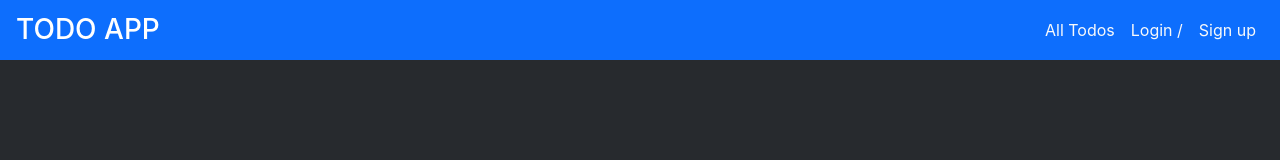
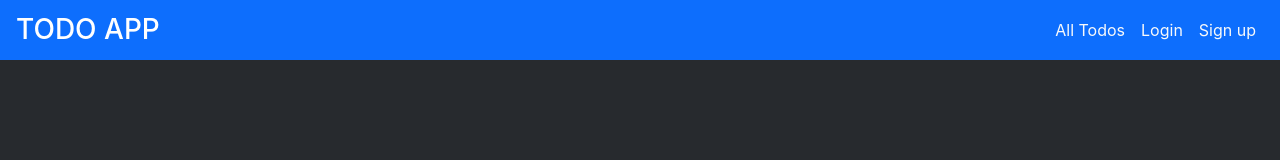
Before and after one commit to AbdullahiAden/mern-todo-app, a React (Create React App) app in the folder client/: page / in a window 1280 px wide. Shown: the top 160 px of the page. Built offline with nearby package versions, Linux system fonts and the light colour scheme.

Commit message:
refactor

```diff
--- a/client/src/components/Navbar.js
+++ b/client/src/components/Navbar.js
@@ -76,7 +76,7 @@ export default function Navbar() {
                 </a>
               </li>
               <a className="nav-link text-light" href="/login">
-                Login /
+                Login
               </a>
               <span>
                 <a className="nav-link text-light" href="/signup">
```
